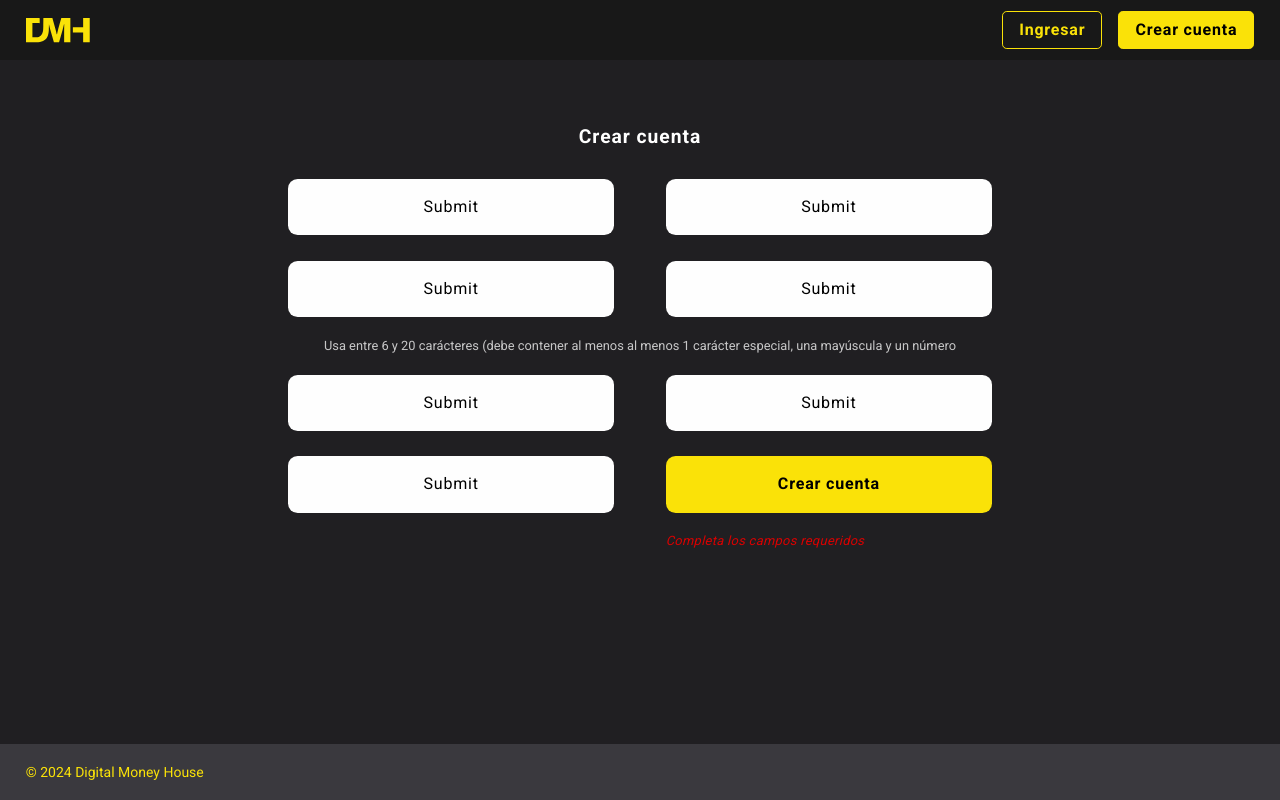
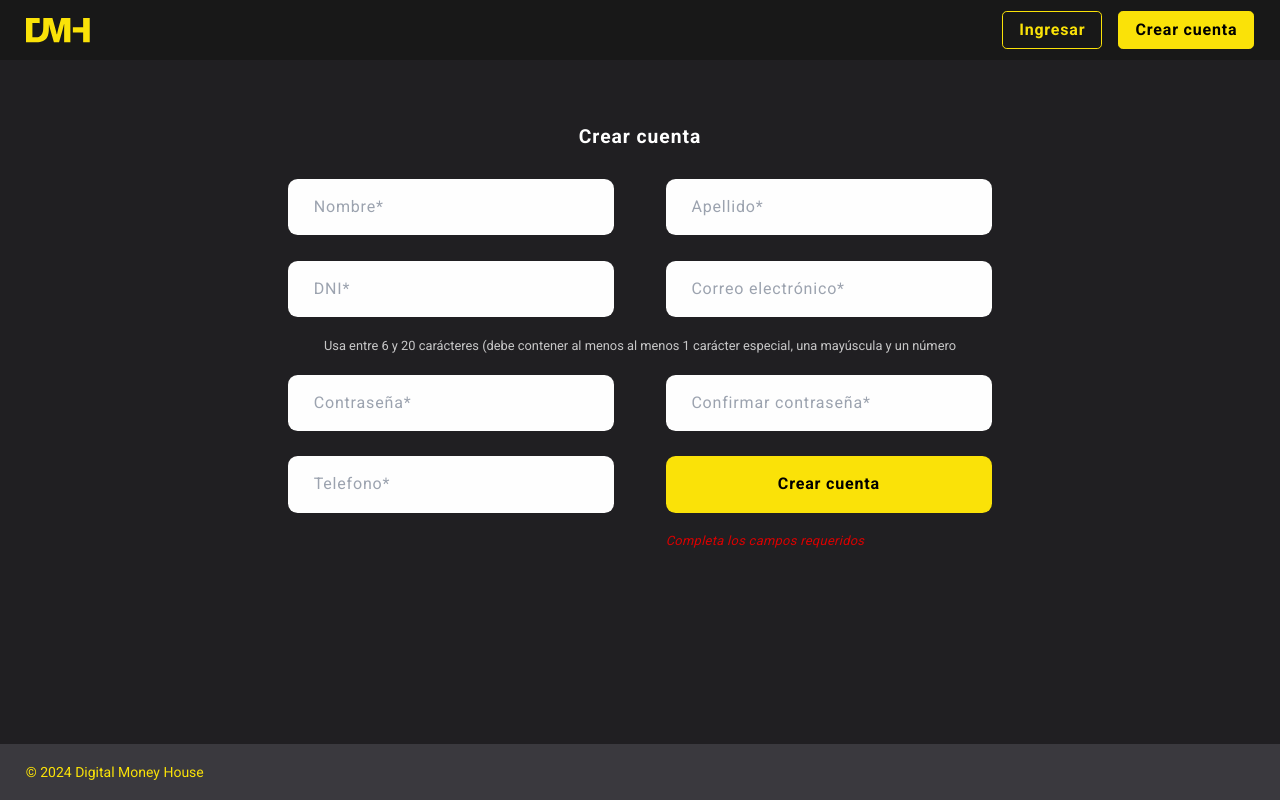
Before and after one commit to jonatanjmissora/nextjs-dmh-final, a Next.js app: page /register in a window 1280 px wide. Built offline with nearby package versions, Linux system fonts and the light colour scheme.

Commit message:
12-07 arreglando atributos de <InputForm>

```diff
--- a/app/(page)/(auth)/register/page.tsx
+++ b/app/(page)/(auth)/register/page.tsx
@@ -28,24 +28,28 @@ export default function Register() {
             label="firstname"
             placeholder="Nombre*"
             error={''}
+            type="text"
           />
 
           <InputForm
             label="lastname"
             placeholder="Apellido*"
             error={''}
+            type="text"
           />
 
           <InputForm
             label="dni"
             placeholder="DNI*"
             error={''}
+            type="text"
           />
 
           <InputForm
             label="email"
             placeholder="Correo electrónico*"
             error={''}
+            type="mail"
           />
         </div>
         <p className="text-white opacity-75 text-[11px] text-center w-[300px]
@@ -59,18 +63,21 @@ export default function Register() {
             label="password"
             placeholder="Contraseña*"
             error={''}
+            type="password"
           />
 
           <InputForm
             label="password2"
             placeholder="Confirmar contraseña*"
             error={''}
+            type="password"
           />
 
           <InputForm
             label="phone"
             placeholder="Telefono*"
             error={''}
+            type="text"
           />
 
           <div className="relative">
--- a/app/(page)/dashboard/accounts/[accountId]/activity/[activityId]/page.tsx
+++ b/app/(page)/dashboard/accounts/[accountId]/activity/[activityId]/page.tsx
@@ -53,8 +53,8 @@ export default function ActivityId() {
         </div>
       </div>
       <div className="flex flex-col justify-end sm:flex-row-reverse gap-8 xl:w-1/2 xl:ml-auto">
-        <Link className="button-form bg-gray-400" href={`/dashboard`}>Descargar comprobante</Link>
-        <Link className="button-form" href={`/dashboard`}>Ir al inicio</Link>
+        <Link className="button-form bg-gray-400 card-shadow" href={`/dashboard`}>Descargar comprobante</Link>
+        <Link className="button-form card-shadow" href={`/dashboard`}>Ir al inicio</Link>
       </div>
 
     </article>
--- a/app/(page)/dashboard/accounts/[accountId]/service/[serviceId]/bill/page.tsx
+++ b/app/(page)/dashboard/accounts/[accountId]/service/[serviceId]/bill/page.tsx
@@ -31,7 +31,7 @@ export default async function ServiceBill() {
 
         <form action={submitAction}>
           <h2 className='text-3xl font-bold tracking-widest text-primary pb-8 sm:text-4xl sm:pb-28 xl:text-3xl xl:pb-12'>Número de cuenta sin el primer 2</h2>
-          <InputForm name={'billNumber'} placeholder={'37289701912'} className='xl:w-1/2' />
+          <InputForm name={'billNumber'} placeholder={'37289701912'} type="text" className='xl:w-1/2' />
           <p className='hidden text-my-white font-light opacity-50 text-xl p-6 sm:block xl:text-xs xl:px-0'>{"Son 11 números sin espacios, sin el '2' inicial. Agregá ceros adelante si tenés menos."}</p>
 
           <div className='w-full absolute flex justify-end sm:relative -bottom-[7.5rem] right-0 sm:bottom-0'>
--- a/app/components/Dashboard/Cards/CardNewForm.tsx
+++ b/app/components/Dashboard/Cards/CardNewForm.tsx
@@ -93,6 +93,7 @@ export default function CardNewForm() {
               onChange={handleChange}
               onFocus={handleFocus}
               required
+              type="text"
             />
 
             <input className='w-full input-form card-shadow py-5 font-light sm:text-3xl sm:py-8 sm:w-1/2 sm:relative sm:input-linebreak  xl:w-full xl:text-2xl xl:input-nolinebreak xl:py-5'
--- a/app/components/Form/InputForm.tsx
+++ b/app/components/Form/InputForm.tsx
@@ -4,9 +4,9 @@ type InputFormTypes = {
   label?: string;
   id?: string;
   name?: string;
-  placeholder: string;
+  placeholder?: string;
   type?: string;
-  defaultValue: string;
+  defaultValue?: string;
   error?: string;
 };
 
--- a/app/components/SearchBar.tsx
+++ b/app/components/SearchBar.tsx
@@ -5,7 +5,7 @@ export default function SearchBar({ placeholder }) {
   return (
     <div className="card-shadow w-full relative flex items-center">
       <SVGSearch className={"size-6 absolute left-[5%] xl:size-5 xl:left-[2.5%]"} />
-      <InputForm className={"w-full pl-16 sm:pl-20 sm:text-3xl sm:py-8 xl:text-xl xl:pl-16 xl:py-5"} label={""} placeholder={placeholder} />
+      <InputForm className={"w-full pl-16 sm:pl-20 sm:text-3xl sm:py-8 xl:text-xl xl:pl-16 xl:py-5"} label={""} placeholder={placeholder} type="text" />
     </div>
   )
 }
```
